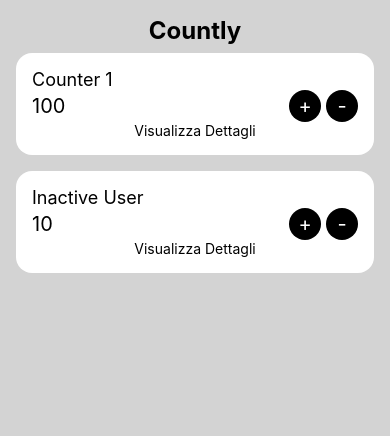
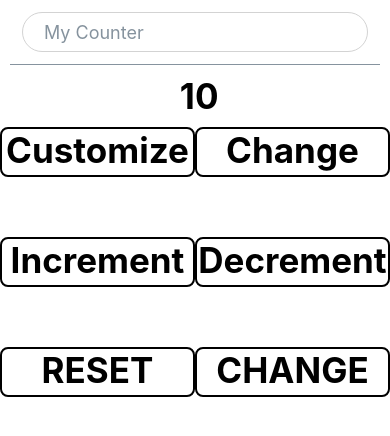
Before and after one commit to alestroc/Countly, a React Native app: screen / in a window 390 px wide. Shown: the top 436 px of the page. Built offline with nearby package versions, Linux system fonts and the light colour scheme.

Commit message:
(feat): impostazione degli elementi

```diff
--- a/App.tsx
+++ b/App.tsx
@@ -2,9 +2,10 @@ import React from 'react';
 import {SafeAreaView} from 'react-native';
 
 import HomeScreen from './src/screens/home';
+import EditScreen from './src/screens/edit';
 
 function App(): React.JSX.Element {
-  return <HomeScreen />;
+  return <EditScreen />;
 }
 
 export default App;
--- a/package.json
+++ b/package.json
@@ -10,6 +10,7 @@
     "test": "jest"
   },
   "dependencies": {
+    "@rneui/themed": "^4.0.0-rc.8",
     "react": "18.2.0",
     "react-native": "0.74.2"
   },
--- /dev/null
+++ b/src/screens/edit.tsx
@@ -0,0 +1,78 @@
+import React from 'react';
+import {
+  View,
+  Text,
+  StyleSheet,
+  SafeAreaView,
+  TouchableOpacity,
+} from 'react-native';
+import {Input} from '@rneui/themed';
+
+const EditScreen = () => {
+  return (
+    <SafeAreaView style={styles.container}>
+      <Input placeholder="My Counter" style={styles.input} />
+      <Text style={styles.centered}> 10</Text>
+      <View style={styles.row}>
+        <TouchableOpacity style={styles.edit} onPress={() => {}}>
+          <Text style={styles.centered}>Customize</Text>
+        </TouchableOpacity>
+        <TouchableOpacity style={styles.edit} onPress={() => {}}>
+          <Text style={styles.centered}>Change</Text>
+        </TouchableOpacity>
+      </View>
+      <View style={styles.group}>
+        <View style={styles.row}>
+          <TouchableOpacity style={styles.edit} onPress={() => {}}>
+            <Text style={styles.centered}>Increment</Text>
+          </TouchableOpacity>
+          <TouchableOpacity style={styles.edit} onPress={() => {}}>
+            <Text style={styles.centered}>Decrement</Text>
+          </TouchableOpacity>
+        </View>
+        <View style={styles.row}>
+          <TouchableOpacity style={styles.edit} onPress={() => {}}>
+            <Text style={styles.centered}>RESET</Text>
+          </TouchableOpacity>
+          <TouchableOpacity style={styles.edit} onPress={() => {}}>
+            <Text style={styles.centered}>CHANGE</Text>
+          </TouchableOpacity>
+        </View>
+      </View>
+    </SafeAreaView>
+  );
+};
+const styles = StyleSheet.create({
+  container: {
+    flex: 1,
+    backgroundColor: 'white',
+  },
+  input: {
+    paddingLeft: 21,
+    borderWidth: 1.5,
+    borderColor: 'lightgray',
+    backgroundColor: 'white',
+    borderRadius: 24,
+    margin: 12,
+  },
+  row: {
+    marginTop: 10,
+    flexDirection: 'row',
+    height: 100,
+  },
+  group: {},
+  centered: {
+    justifyContent: 'center',
+    textAlign: 'center',
+    fontSize: 35,
+    fontWeight: 'bold',
+  },
+  edit: {
+    borderRadius: 8,
+    borderColor: 'black',
+    borderWidth: 2,
+    width: '50%',
+    height: '50%',
+  },
+});
+export default EditScreen;
--- a/src/screens/home.tsx
+++ b/src/screens/home.tsx
@@ -1,4 +1,4 @@
-import {Button, StyleSheet, Text, TouchableOpacity, View} from 'react-native';
+import {StyleSheet, Text, TouchableOpacity, View} from 'react-native';
 import React from 'react';
 
 const renderCard = (title: string, value: string) => {
```
Also changed, not shown: 1 other file (tests, documents, lock files or other folders).
